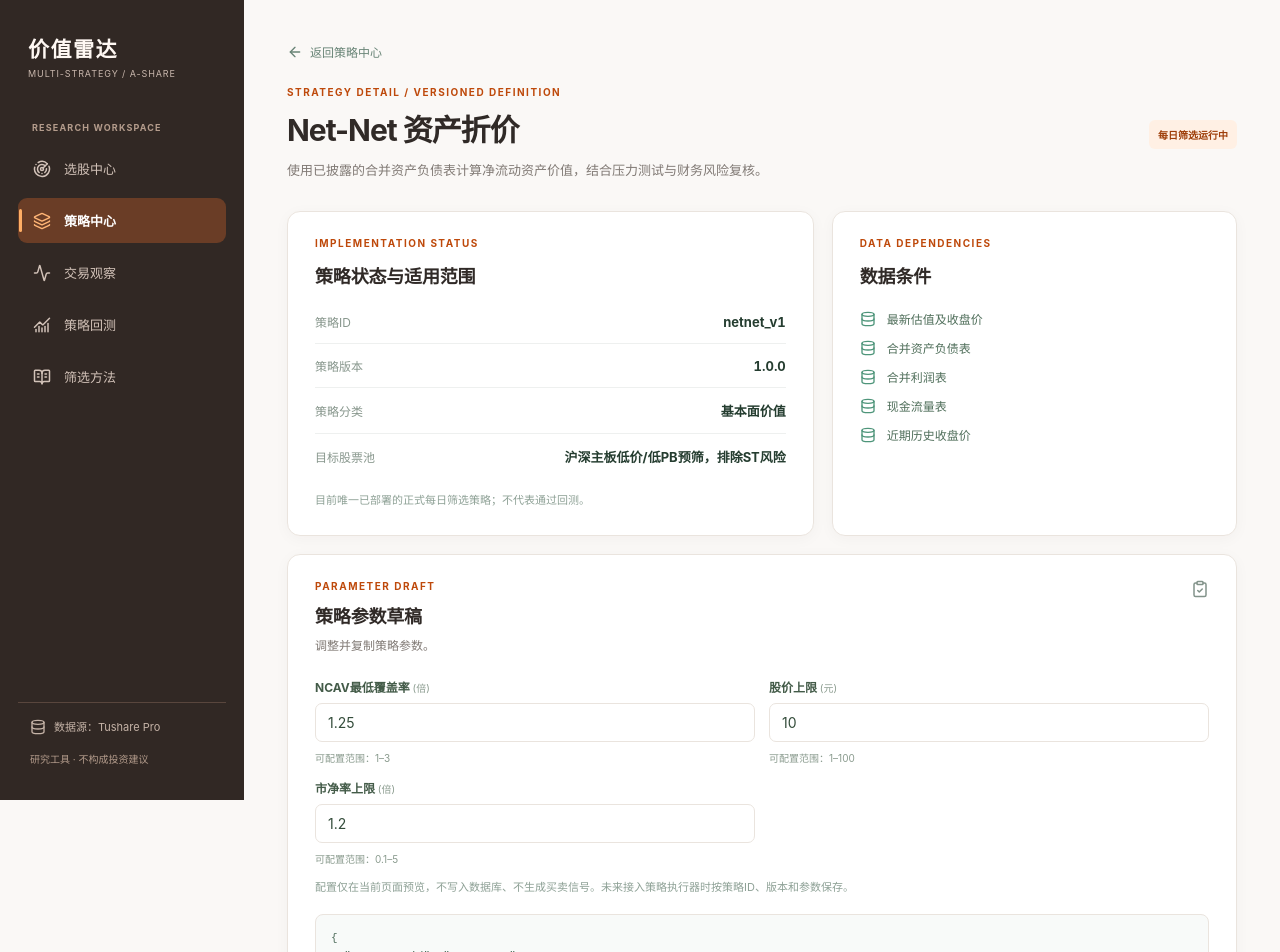
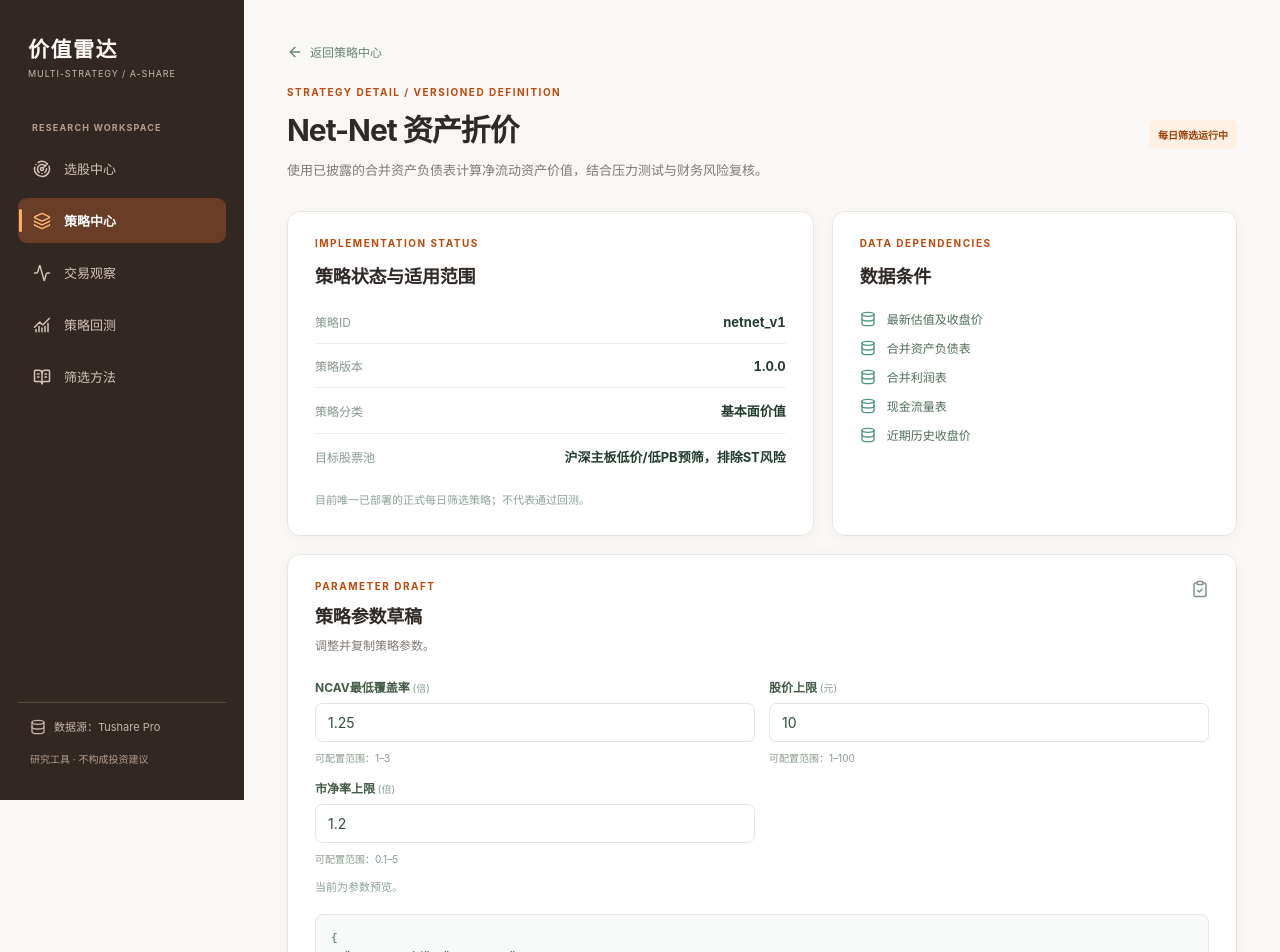
Before and after one commit to LGuangming/a-share-value-screener, a Next.js app: page /strategies/netnet_v1 in a window 1280 px wide. Shown: the top 952 px of the page. Built offline with nearby package versions, Linux system fonts and the light colour scheme.

Commit message:
Keep research methodology and review findings concise

```diff
--- a/components/strategy-draft.tsx
+++ b/components/strategy-draft.tsx
@@ -23,7 +23,7 @@ export default function StrategyDraft({strategy}: {strategy: StrategyDefinition}
   const copy=async()=>{
     try {
       await navigator.clipboard.writeText(config);
-      setMessage("配置草稿已复制；尚未启用自动选股或回测。");
+      setMessage("参数配置已复制。");
     } catch {
       setMessage("复制失败，可选中下方文本自行复制。");
     }
@@ -42,10 +42,10 @@ export default function StrategyDraft({strategy}: {strategy: StrategyDefinition}
         <small>可配置范围：{p.min}–{p.max}</small>
       </label>)}
     </div>
-    <p className="note">配置仅在当前页面预览，不写入数据库、不生成买卖信号。未来接入策略执行器时按策略ID、版本和参数保存。</p>
+    <p className="note">当前为参数预览。</p>
     <textarea className="strategy-draft-json" aria-label="策略配置草稿JSON" readOnly rows={Math.max(6,strategy.parameters.length*2+5)} value={config}/>
     <button type="button" className="filter-button" disabled={!valid} onClick={copy}>
-      <Copy size={15}/> 复制策略参数草稿
+      <Copy size={15}/> 复制参数
     </button>
     {!valid&&<p className="strategy-error">请将所有数值调整至允许范围内。</p>}
     {message&&<p className="strategy-message" role="status">{message}</p>}
```
